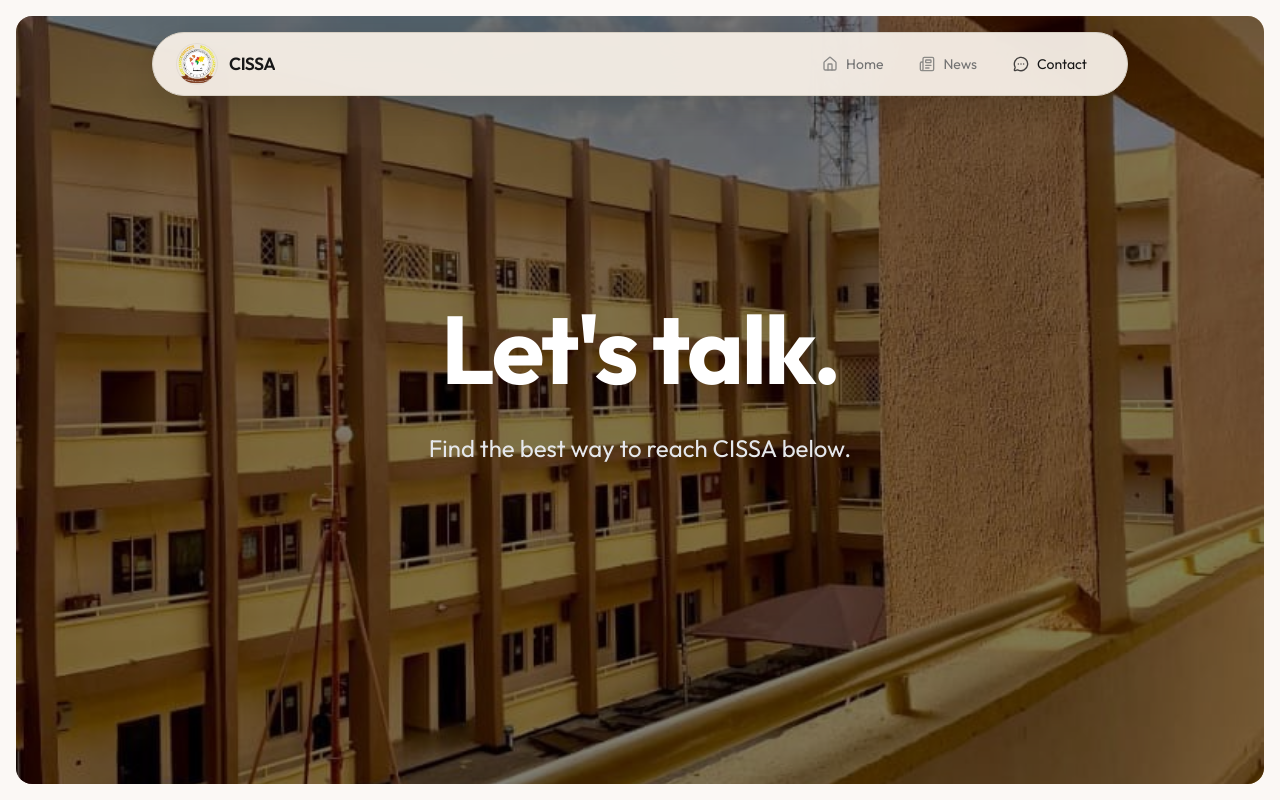
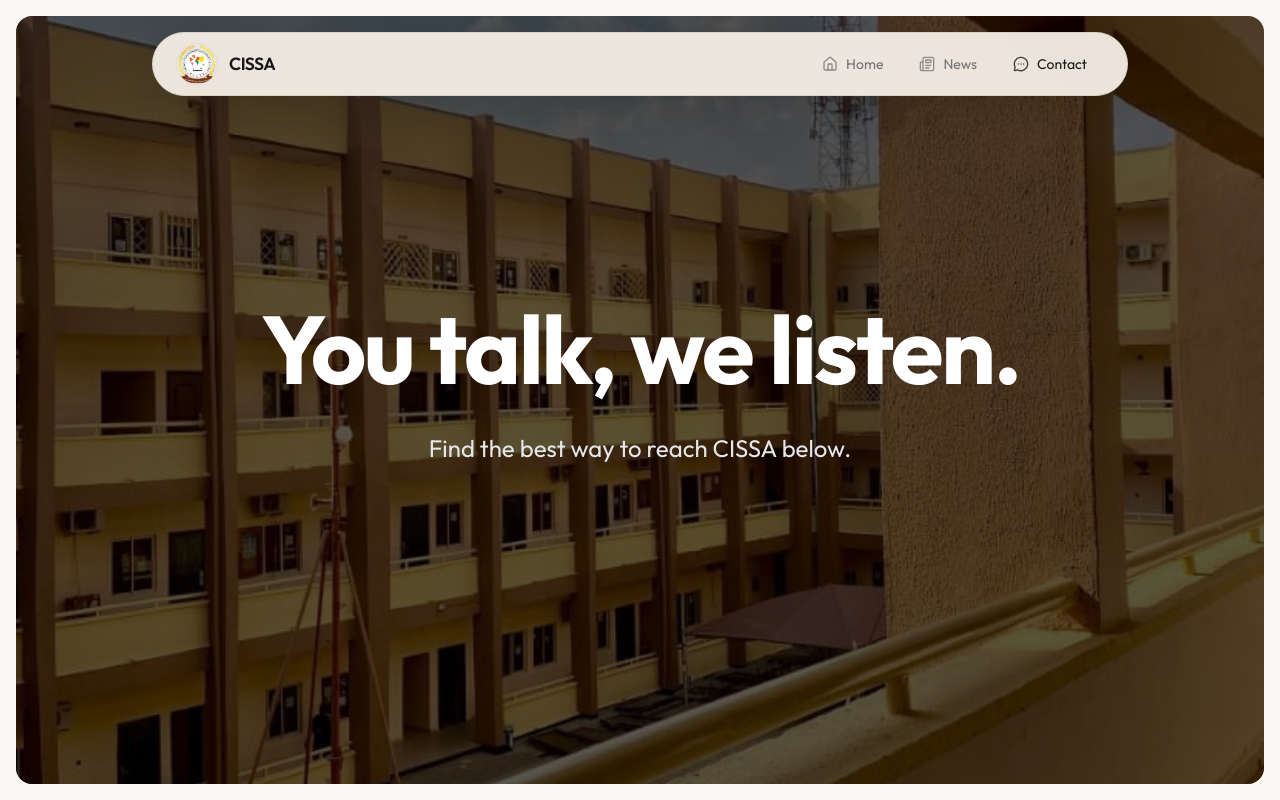
Before and after one commit to cissaunilorin/cissa-paragon-website-frontend, a Next.js app: page /contact in a window 1280 px wide. Shown: the top 800 px of the page. Built offline with nearby package versions, Linux system fonts and the light colour scheme.

Commit message:
feat: Enhance Hero component with dynamic headlines and animation effects

```diff
--- a/src/app/(main)/_components/Hero.tsx
+++ b/src/app/(main)/_components/Hero.tsx
@@ -71,7 +71,7 @@ export default function Hero() {
                     backgroundPosition: "center",
                 }}
             >
-                <div className="absolute inset-0 bg-black/50 z-0"></div>
+                <div className="absolute inset-0 bg-black/65 z-0"></div>
 
                 <div className="relative z-10 w-full max-w-[90vw] px-6 md:px-10 pb-20 md:pb-10 lg:pb-0 text-left lg:text-center text-white lg:max-w-7xl lg:mx-auto">
                     <h1 className="font-bold text-5xl md:text-8xl leading-[1.06] md:leading-none tracking-tight mb-4 md:mb-8 max-w-full lg:max-w-7xl lg:mx-auto">
--- a/src/app/(main)/contact/_components/Hero.tsx
+++ b/src/app/(main)/contact/_components/Hero.tsx
@@ -1,21 +1,53 @@
 "use client";
 
-import { useEffect, useRef } from "react";
+import { useEffect, useRef, useState } from "react";
 import gsap from "gsap";
 
 export default function Hero() {
 	const containerRef = useRef<HTMLDivElement>(null);
 	const subTextRef = useRef<HTMLParagraphElement>(null);
+	const [headlineText, setHeadlineText] = useState(
+		"We're closer than you think.",
+	);
+	const [isMounted, setIsMounted] = useState(false);
 
 	useEffect(() => {
+		const headlines = [
+			"CISSAite, we're listening.",
+			"Don't be a stranger, CISSAite.",
+			"Got something on your mind?",
+			"We're closer than you think.",
+			"You talk, we listen.",
+			"Your association is one message away.",
+		];
+
+		setHeadlineText(
+			headlines[Math.floor(Math.random() * headlines.length)],
+		);
+		setIsMounted(true);
+	}, []);
+
+	useEffect(() => {
+		if (!isMounted) return;
+
+		const headlineLength = headlineText.split(" ").length;
+		const headlineStagger = Math.max(
+			0.035,
+			Math.min(0.06, 0.18 / headlineLength),
+		);
+		const headlineDuration = Math.max(
+			1,
+			Math.min(1.35, 0.9 + headlineLength * 0.03),
+		);
+
 		const ctx = gsap.context(() => {
 			const tl = gsap.timeline({ defaults: { ease: "power4.out" } });
 
 			tl.to(".word-anim", {
 				y: 0,
 				opacity: 1,
-				stagger: 0.05,
-				duration: 1.2,
+				stagger: headlineStagger,
+				duration: headlineDuration,
 				delay: 0.2,
 			}).fromTo(
 				subTextRef.current,
@@ -26,7 +58,7 @@ export default function Hero() {
 		}, containerRef);
 
 		return () => ctx.revert();
-	}, []);
+	}, [headlineText, isMounted]);
 
 	return (
 		<div className="bg-base-100 p-0 lg:p-4 min-h-screen flex flex-col justify-center">
@@ -40,11 +72,11 @@ export default function Hero() {
 					backgroundPosition: "center",
 				}}
 			>
-				<div className="absolute inset-0 bg-black/50 z-0"></div>
+				<div className="absolute inset-0 bg-black/65 z-0"></div>
 
 				<div className="relative z-10 w-full max-w-[90vw] px-6 md:px-10 pb-20 md:pb-10 lg:pb-0 text-left lg:text-center text-white lg:max-w-7xl lg:mx-auto">
 					<h1 className="font-bold text-5xl md:text-8xl leading-[1.06] md:leading-none tracking-tight mb-4 md:mb-8 max-w-full lg:max-w-7xl lg:mx-auto">
-						{"Let's talk.".split(" ").map((word, index) => (
+						{headlineText.split(" ").map((word, index) => (
 							<span
 								key={index}
 								className="inline-block whitespace-nowrap mr-3 md:mr-6 last:mr-0 lg:mr-4"
```
